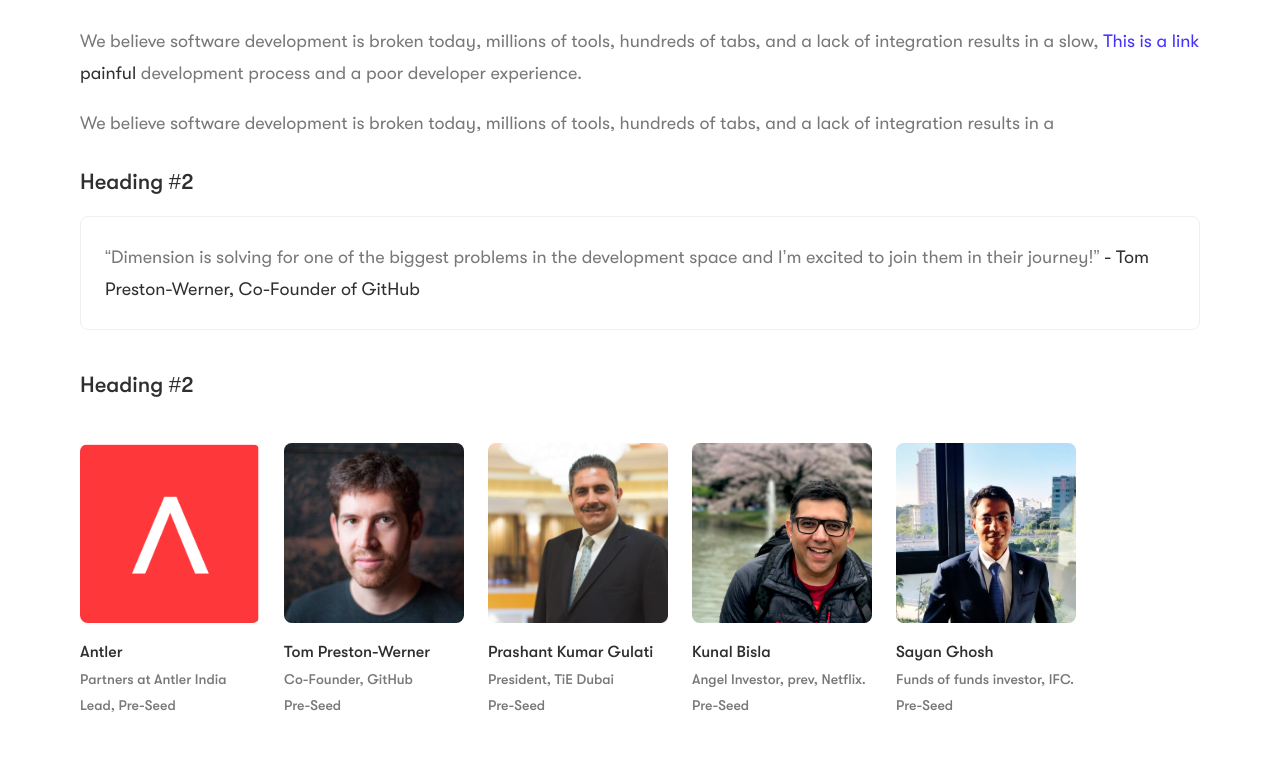
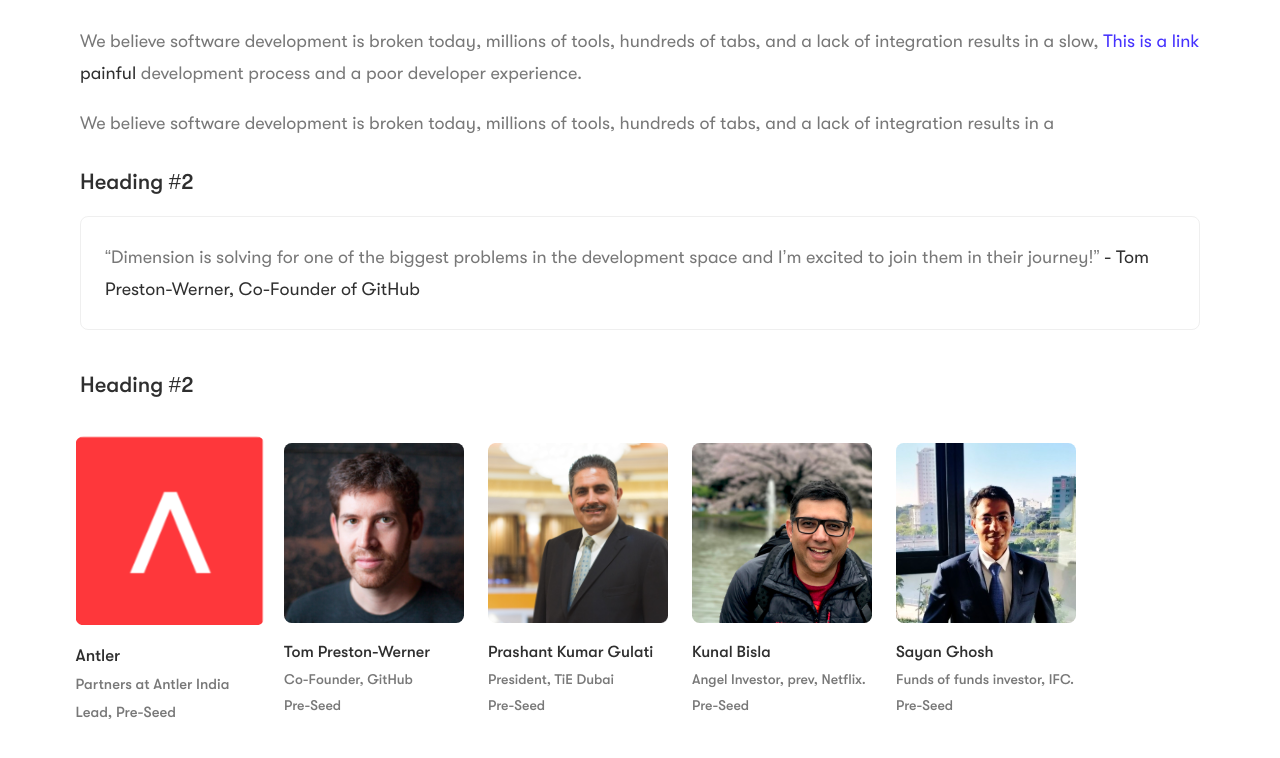
Before and after one commit to Krishna2323/dimension-blog, a Next.js app: page /pre-seed in a window 1280 px wide. In both pictures the pointer is over the element 170 px from the left and 1837 px from the top of the page. Shown: the part 1260-2018 px from the top of the page. Built offline with nearby package versions, Linux system fonts and the light colour scheme.

Commit message:
Added transition for person info card.
Signed-off-by: Krishna2323 <belivethatkg@gmail.com>

```diff
--- a/components/Blog/Blog.module.scss
+++ b/components/Blog/Blog.module.scss
@@ -162,6 +162,12 @@
                     display: flex;
                     flex-direction: column;
                     gap: 1.2rem;
+                    transition: all 0.2s;
+
+                    &:hover {
+                        transform: scale(1.05);
+                        cursor: pointer;
+                    }
 
                     & span {
                         display: block;
```
